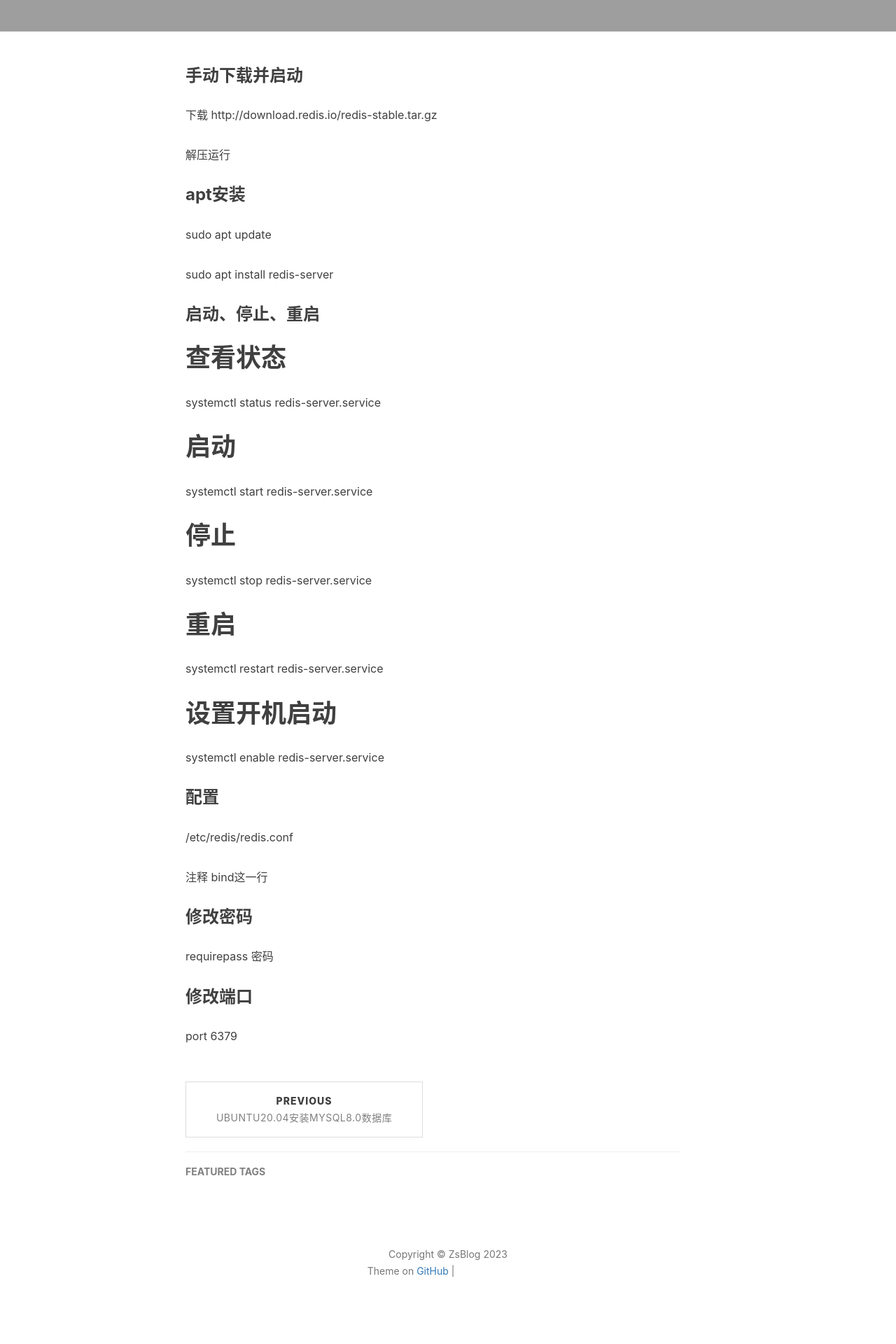
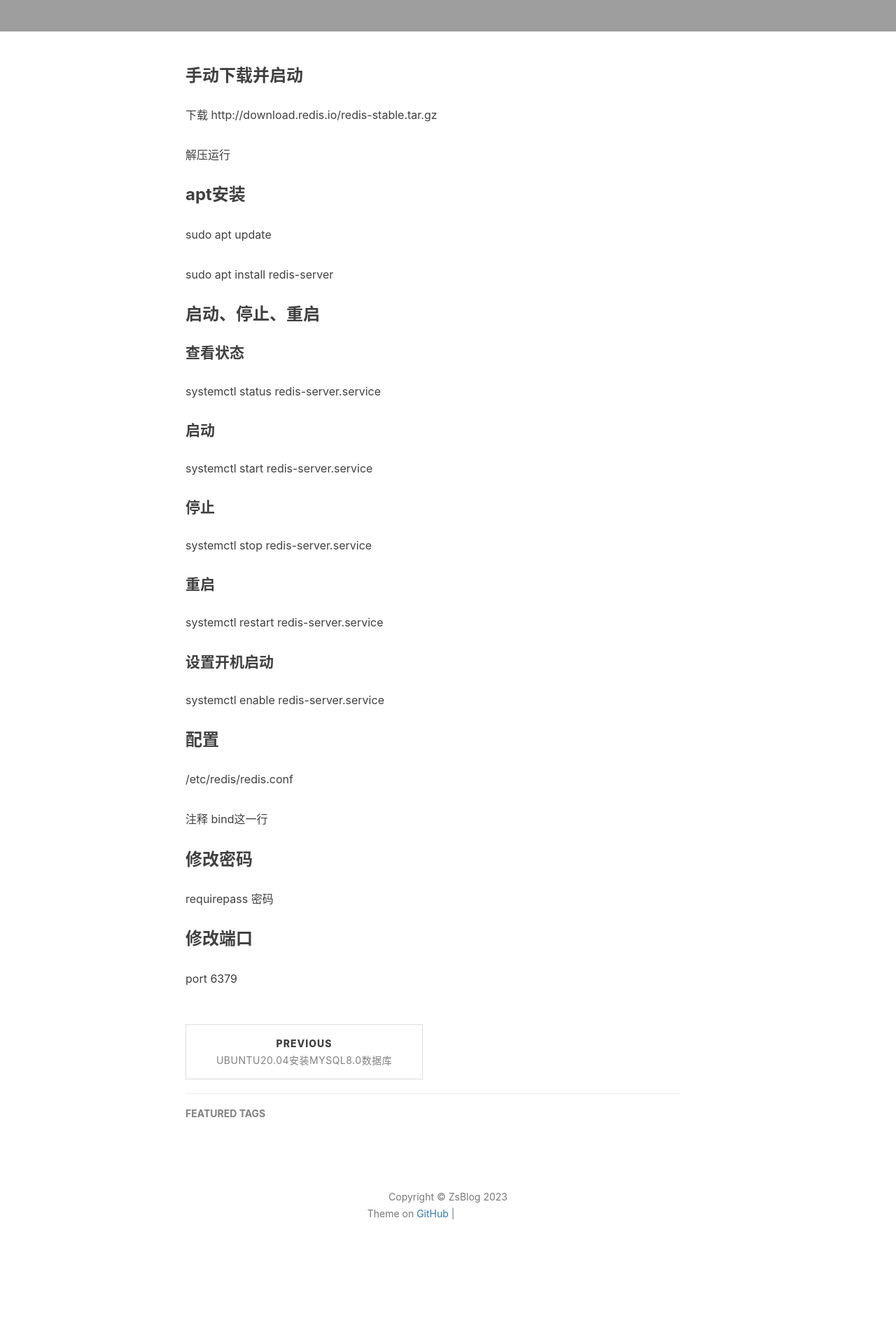
Before and after one commit to crazyZSShuo/crazyZSShuo.github.io, a Jekyll site: the page built from _posts/2023-11-06-ubuntu20.04安装Redis.md, in a window 1280 px wide. Shown: the part 378-2298 px from the top of the page at 70% size. Built offline with Jekyll 4.4.1, drawn with Linux system fonts in a browser that asks for light colours; nearby versions of some CDN libraries; our own code applies the rules of GitHub Pages for plain Markdown files; comment, search, counter and statistics services are not loaded; after the commit the page ends 2216 px from its top, so only the background shows below that; grey boxes are pictures that could not be loaded.

```diff
--- a/_posts/2023-11-06-ubuntu20.04安装Redis.md
+++ b/_posts/2023-11-06-ubuntu20.04安装Redis.md
@@ -12,19 +12,19 @@ sudo apt install redis-server
 
 ### 启动、停止、重启
 
-# 查看状态
+#### 查看状态
 systemctl status redis-server.service
 
-# 启动
+#### 启动
 systemctl start redis-server.service
 
-# 停止
+#### 停止
 systemctl stop redis-server.service
 
-# 重启
+#### 重启
 systemctl restart redis-server.service
 
-# 设置开机启动
+#### 设置开机启动
 systemctl enable redis-server.service
 
 ### 配置
```
